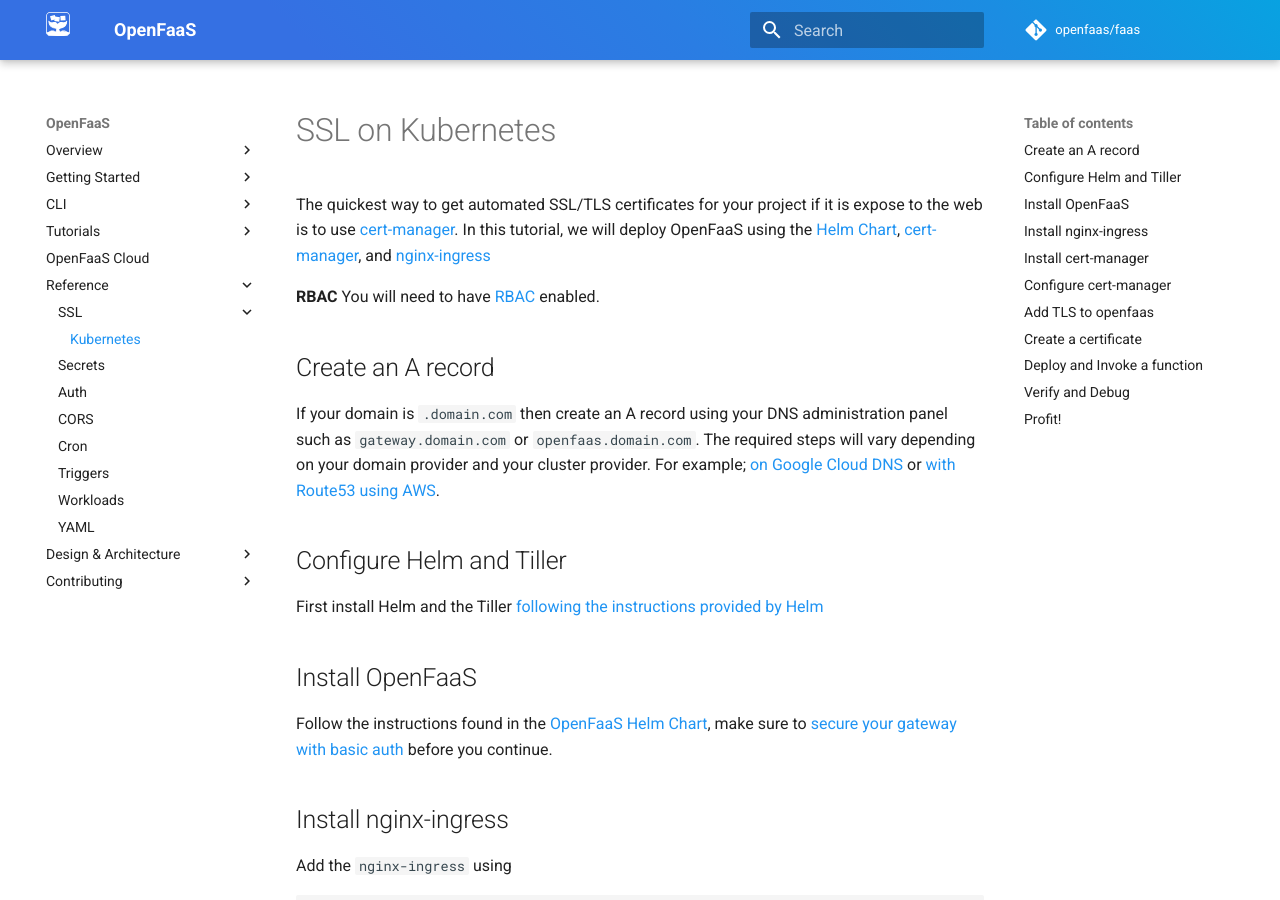
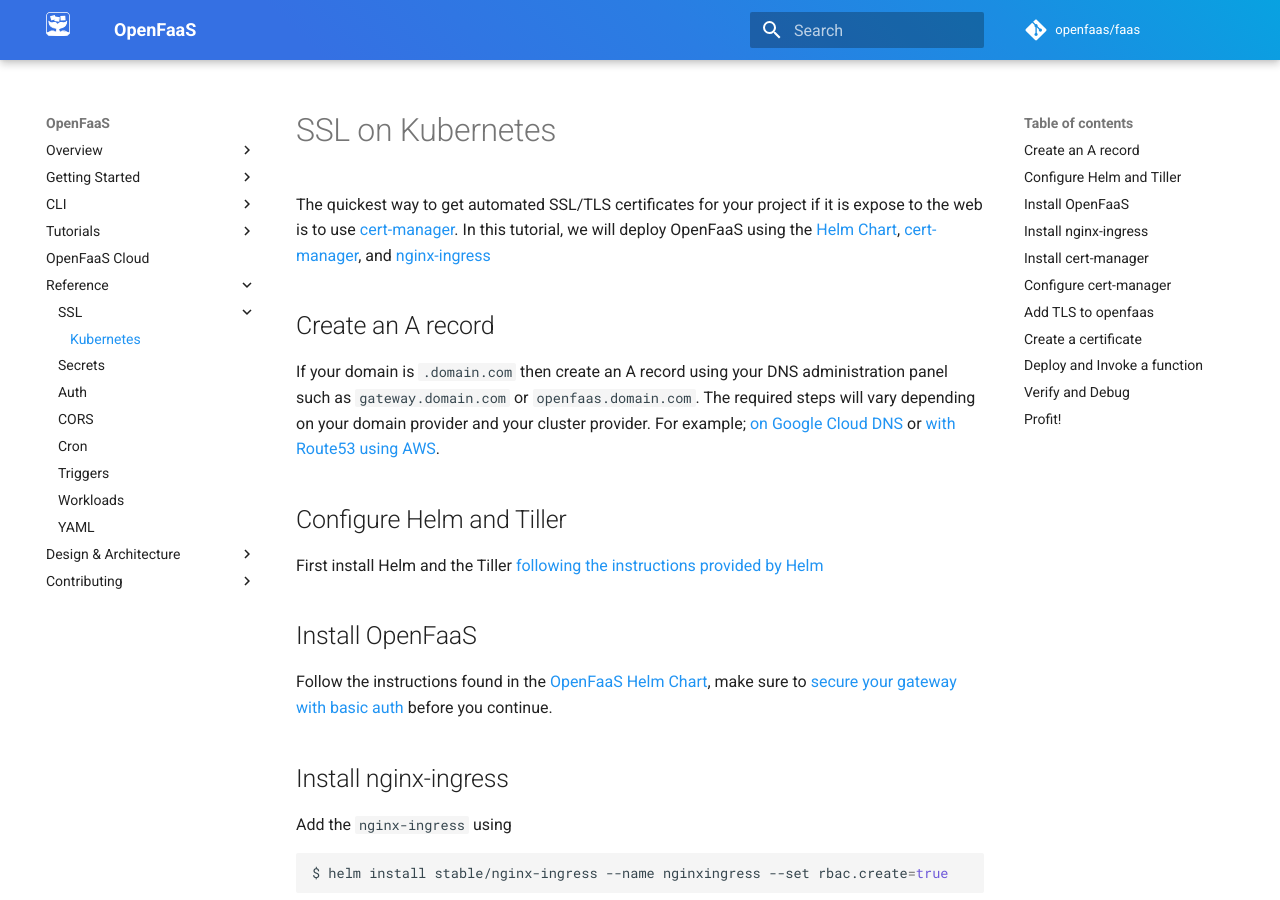
Before and after one commit to openfaas/docs, an MkDocs documentation site: the page built from docs/reference/ssl/kubernetes-with-cert-manager.md, in a window 1280 px wide and 900 px high. Built offline with MkDocs 1.6.1 and Material for MkDocs 9.7.7, drawn with Linux system fonts in a browser that asks for light colours; comment, search, counter and statistics services are not loaded.

Commit message:
Remove rbac note at the start
**What**
- remove the note about rbac, it is not needed anymore

Signed-off-by: Lucas Roesler <roesler.lucas@gmail.com>

```diff
--- a/docs/reference/ssl/kubernetes-with-cert-manager.md
+++ b/docs/reference/ssl/kubernetes-with-cert-manager.md
@@ -1,8 +1,6 @@
 # SSL on Kubernetes
 
 The quickest way to get automated SSL/TLS certificates for your project if it is expose to the web is to use [cert-manager][cert-manager]. In this tutorial, we will deploy OpenFaaS using the [Helm Chart][openfaas-helm], [cert-manager][cert-manager], and [nginx-ingress][nginx-ingress]
-
-**RBAC** You will need to have [RBAC][k8s-rbac] enabled.
 
 ## Create an A record
 
```
